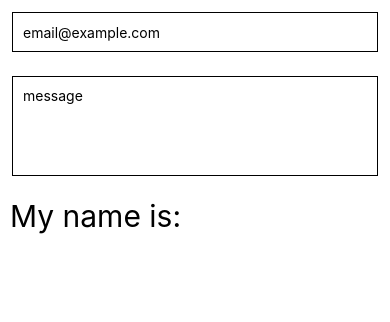
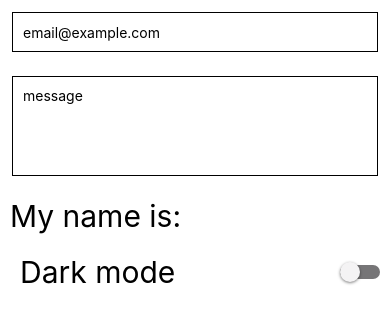
Before and after one commit to Marvellous890/my-react-native, a React Native app: screen / in a window 390 px wide. Shown: the top 322 px of the page. Built offline with nearby package versions, Linux system fonts and the light colour scheme.

Commit message:
switch component

```diff
--- a/App.js
+++ b/App.js
@@ -1,8 +1,10 @@
-import {SafeAreaView, StatusBar, Text, TextInput} from "react-native";
+import {SafeAreaView, StatusBar, Switch, Text, TextInput, View} from "react-native";
 import {useState} from "react";
 
 export default function App() {
   const [name, setName] = useState('')
+  const [isDarkMode, setIsDarkMode] = useState(false)
+
 
   return (
     <SafeAreaView style={styles.container}>
@@ -16,8 +18,17 @@
         // secureTextEntry
         // keyboardType="numeric"
       />
-      <TextInput style={[styles.input, styles.multilineText]} placeholder="message" multiline />
+      <TextInput style={[styles.input, styles.multilineText]} placeholder="message" multiline/>
       <Text style={styles.text}>My name is: {name}</Text>
+      <View style={styles.switchContainer}>
+        <Text style={styles.text}>Dark mode</Text>
+        <Switch
+          value={isDarkMode}
+          onValueChange={() => setIsDarkMode((prevState) => !prevState)}
+          trackColor={{false: "#767577", true: "lightblue"}}
+          thumbColor="#f4f3f4"
+        />
+      </View>
     </SafeAreaView>
   )
 }
@@ -41,5 +52,11 @@
   multilineText: {
     minHeight: 100,
     textAlignVertical: 'top',
+  },
+  switchContainer: {
+    flexDirection: 'row',
+    alignItems: 'center',
+    justifyContent: 'space-between',
+    paddingHorizontal: 10,
   }
 }
```
